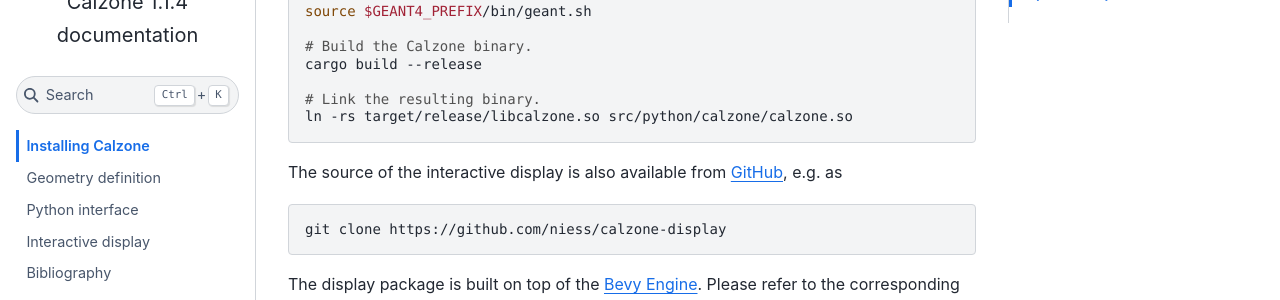
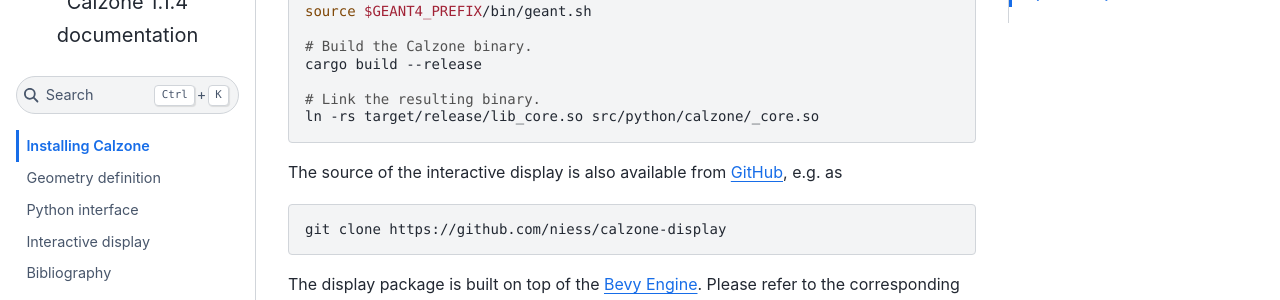
Before and after one commit to niess/calzone, a Sphinx documentation site: the page built from docs/source/installation.rst, in a window 1280 px wide and 900 px high, scrolled down 1314 px. Shown: the part 152-452 px from the top of the window. Built offline with Sphinx 7.4.7 and the Sphinx Book theme 1.1.4, drawn with Linux system fonts in a browser that asks for light colours.

Commit message:
Correct doc for installing from source

```diff
--- a/docs/source/installation.rst
+++ b/docs/source/installation.rst
@@ -72,7 +72,7 @@ package in-source (under `src/python/calzone
    cargo build --release
 
    # Link the resulting binary.
-   ln -rs target/release/libcalzone.so src/python/calzone/calzone.so
+   ln -rs target/release/lib_core.so src/python/calzone/_core.so
 
 The source of the interactive display is also available from `GitHub
 <GitHub-Display_>`_, e.g. as
```
